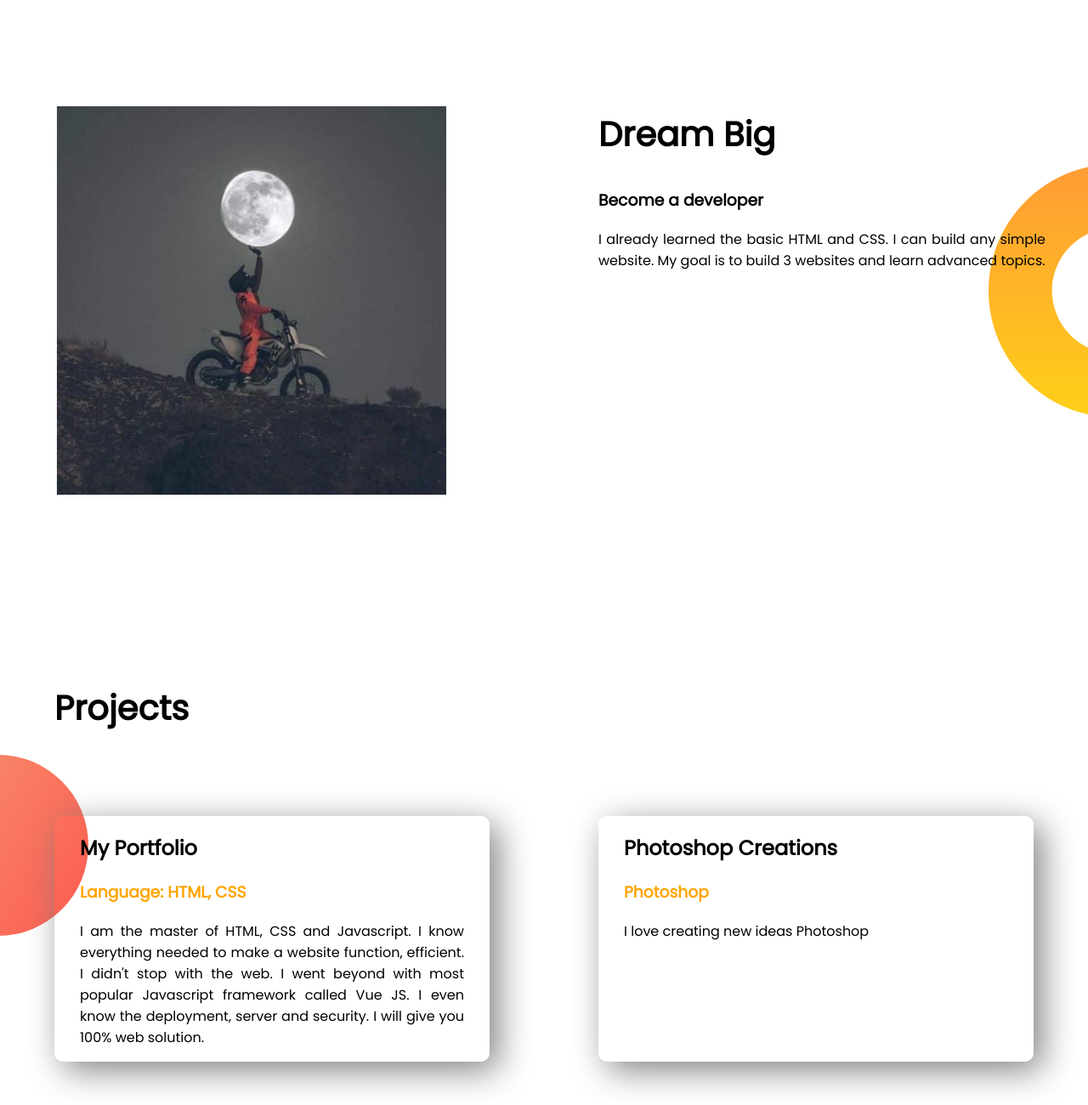
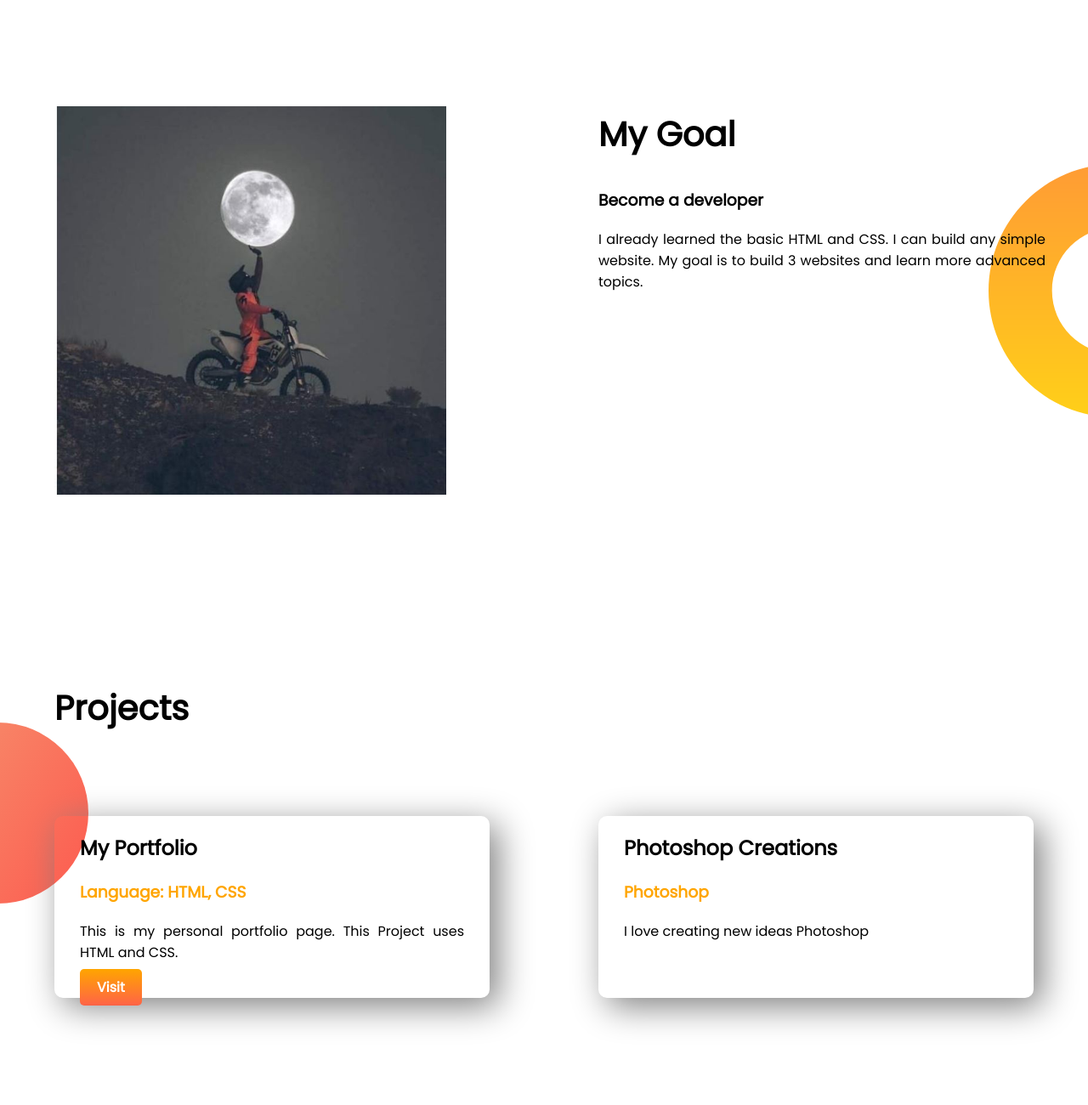
Before and after one commit to chepceline/chepceline.github.io, a plain HTML site: page index.html in a window 1280 px wide. Shown: the part 800-2100 px from the top of the page at 85% size. Drawn offline with Linux system fonts and the light colour scheme.

Commit message:
Update index.html

```diff
--- a/index.html
+++ b/index.html
@@ -47,10 +47,10 @@ Programming and coding also sounds fun and also wanted to have fun as I learn th
             </div>
 
             <div class="half-width">
-                <h1>Dream Big</h1>
+                <h1>My Goal</h1>
                 <h3>Become a developer</h3>
                 <p>I already learned the basic HTML and CSS. I can build any simple
-                    website. My goal is to build 3 websites and learn
+                    website. My goal is to build 3 websites and learn more
                     advanced topics.</p>
 
             </div>
@@ -62,13 +62,9 @@ Programming and coding also sounds fun and also wanted to have fun as I learn th
                 <div id="github-prtfolio" class="experience-item">
                     <h2>My Portfolio</h2>
                     <h3 class="orange-color">Language: HTML, CSS </h3>
-                    <p>I am the master of HTML, CSS and Javascript. I know everything
-                        needed to make a website function,
-                        efficient. I didn't stop with the web. I went beyond with most
-                        popular Javascript framework
-                        called
-                        Vue JS. I even know the deployment, server and security. I will
-                        give you 100% web solution.</p>
+                    <p>This is my personal portfolio page. This Project uses  HTML and CSS. </p>
+                    <a class="link-button" target="_blank"
+                    href="https://github.chepceline.io">Visit</a>
 
                 </div>
                 <div id="Photoshop" class="experience-item">
```
